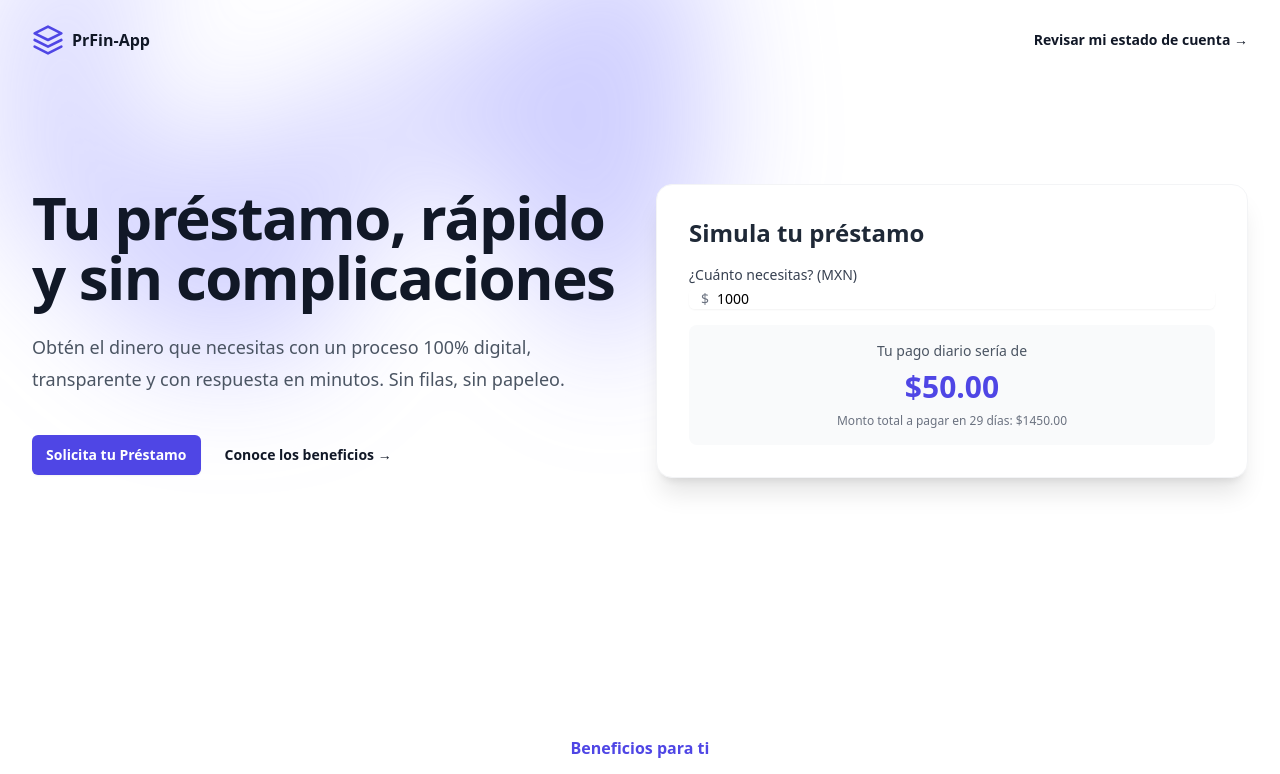
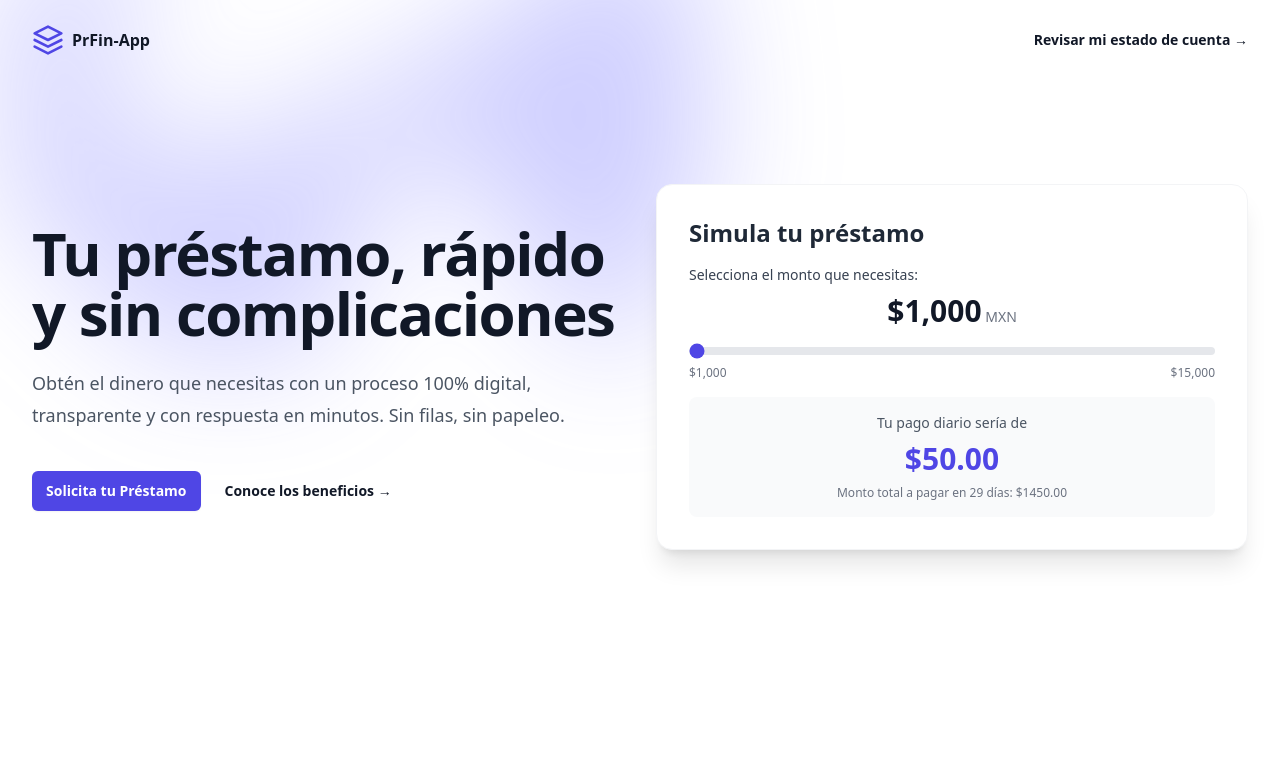
Before and after one commit to Nath1x/prfin-app, a React (Vite) app in the folder frontend/: page / in a window 1280 px wide. Shown: the top 774 px of the page. Built offline with nearby package versions, Linux system fonts and the light colour scheme.

Commit message:
home definido 05

```diff
--- a/frontend/src/App.jsx
+++ b/frontend/src/App.jsx
@@ -73,10 +73,26 @@ const App = () => {
                                     <h2 className="text-2xl font-semibold text-gray-800 mb-4">Simula tu préstamo</h2>
                                     <div className="space-y-4">
                                         <div>
-                                            <label htmlFor="monto" className="block text-sm font-medium text-gray-700">¿Cuánto necesitas? (MXN)</label>
-                                            <div className="relative mt-1 rounded-md shadow-sm">
-                                                <div className="pointer-events-none absolute inset-y-0 left-0 flex items-center pl-3"><span className="text-gray-500 sm:text-sm">$</span></div>
-                                                <input type="number" id="monto" value={monto} onChange={(e) => setMonto(e.target.value)} className="block w-full rounded-md border-gray-300 pl-7 pr-12 focus:border-indigo-500 focus:ring-indigo-500 sm:text-sm" placeholder="1000" />
+                                            <label htmlFor="monto" className="block text-sm font-medium text-gray-700">
+                                                Selecciona el monto que necesitas:
+                                            </label>
+                                            <div className="text-center my-2">
+                                                <span className="text-3xl font-bold text-gray-900">${new Intl.NumberFormat('es-MX').format(monto)}</span>
+                                                <span className="text-sm text-gray-500"> MXN</span>
+                                            </div>
+                                            <input
+                                                type="range"
+                                                id="monto"
+                                                min="1000"
+                                                max="15000"
+                                                step="1000"
+                                                value={monto}
+                                                onChange={(e) => setMonto(e.target.value)}
+                                                className="w-full h-2 bg-gray-200 rounded-lg appearance-none cursor-pointer accent-indigo-600"
+                                            />
+                                            <div className="flex justify-between text-xs text-gray-500 mt-1">
+                                                <span>$1,000</span>
+                                                <span>$15,000</span>
                                             </div>
                                         </div>
                                         <div className="bg-gray-50 p-4 rounded-lg text-center space-y-2">
```
